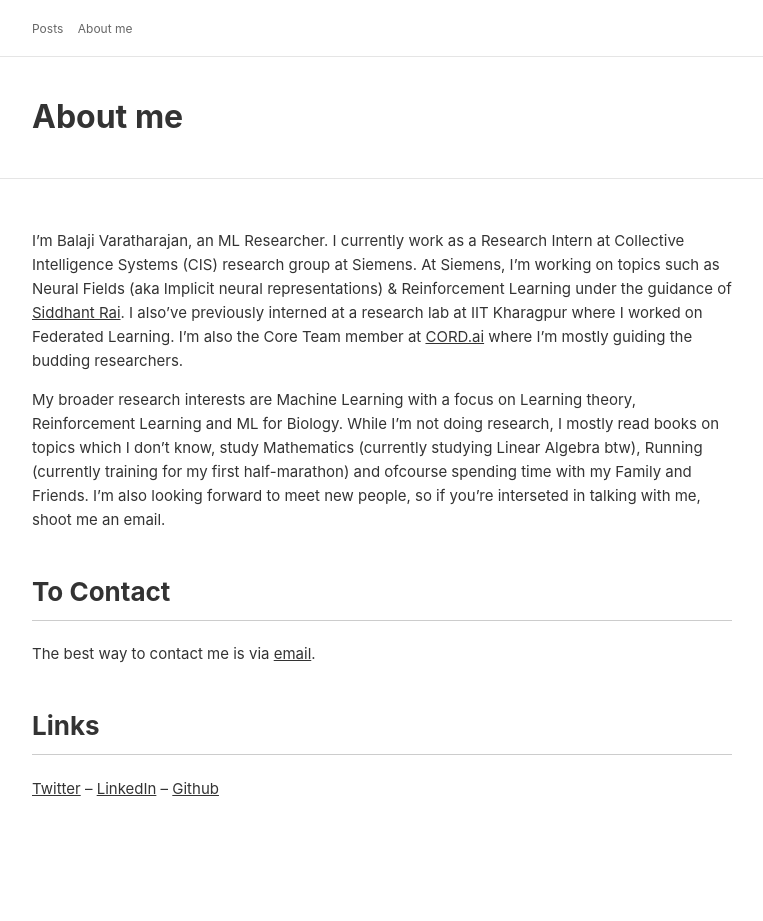
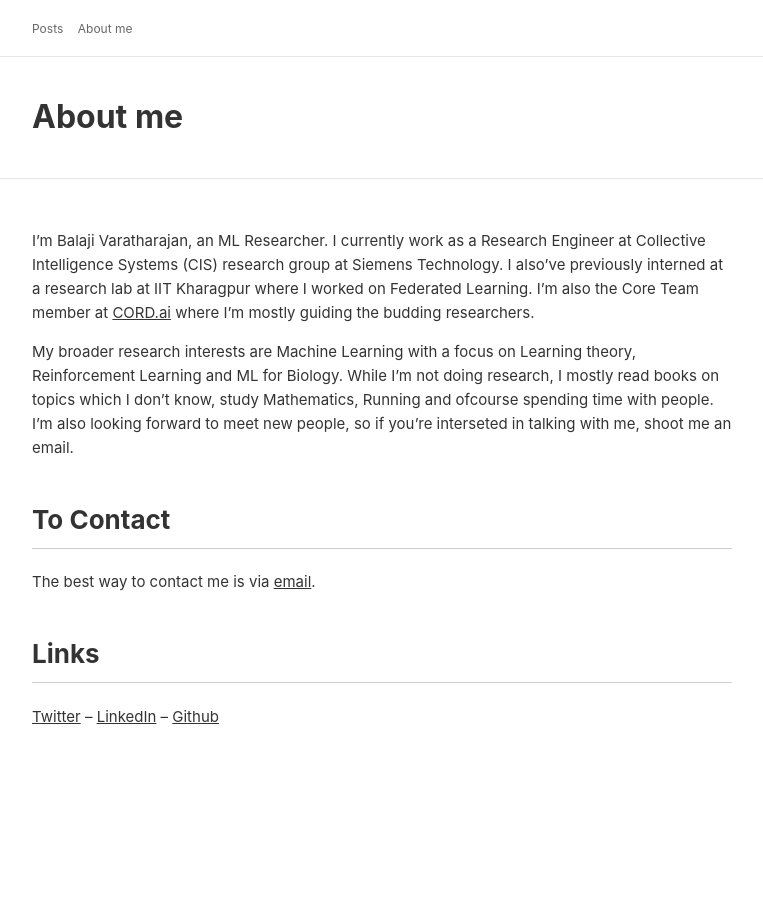
Before and after one commit to BalajiAI/balajiai.github.io, a Jekyll site: the page built from about_me.md, in a window 1280 px wide. Shown: the whole page, without its empty margins (258-1021 px from the left). Built offline with Jekyll 4.4.1, drawn with Linux system fonts in a browser that asks for light colours; after the commit the page ends 900 px from its top, so only the background shows below that.

Commit message:
Update about_me.md

```diff
--- a/about_me.md
+++ b/about_me.md
@@ -5,16 +5,14 @@ permalink: /about_me
 includelink: true
 ---
 
-I'm Balaji Varatharajan, an ML Researcher. I currently work as a Research Intern at Collective Intelligence
-Systems (CIS) research group at Siemens. At Siemens, I'm working on topics such as Neural
-Fields (aka Implicit neural representations) & Reinforcement Learning under the guidance of
-[Siddhant Rai](https://linkedin.com/in/siddhant-rai). I also've previously interned at a research
+I'm Balaji Varatharajan, an ML Researcher. I currently work as a Research Engineer at Collective Intelligence
+Systems (CIS) research group at Siemens Technology. I also've previously interned at a research
 lab at IIT Kharagpur where I worked on Federated Learning. I'm also the Core Team member at
 [CORD.ai](cordai.org) where I'm mostly guiding the budding researchers.
 
 My broader research interests are Machine Learning with a focus on Learning theory, Reinforcement Learning
 and ML for Biology. While I'm not doing research, I mostly read books on topics which I don't know,
-study Mathematics (currently studying Linear Algebra btw), Running (currently training for my first half-marathon) and ofcourse spending time with my Family and Friends.
+study Mathematics, Running and ofcourse spending time with people.
 I'm also looking forward to meet new people, so if you're interseted in talking with me, shoot me
 an email.
 
```
